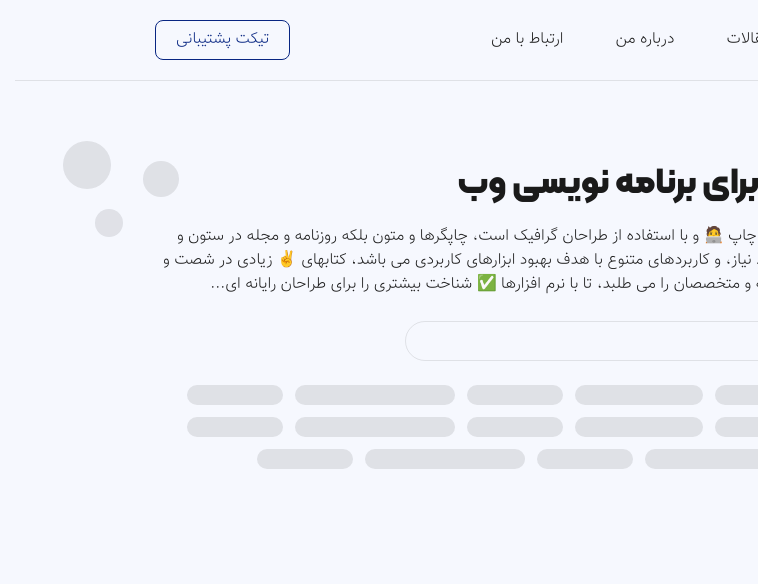
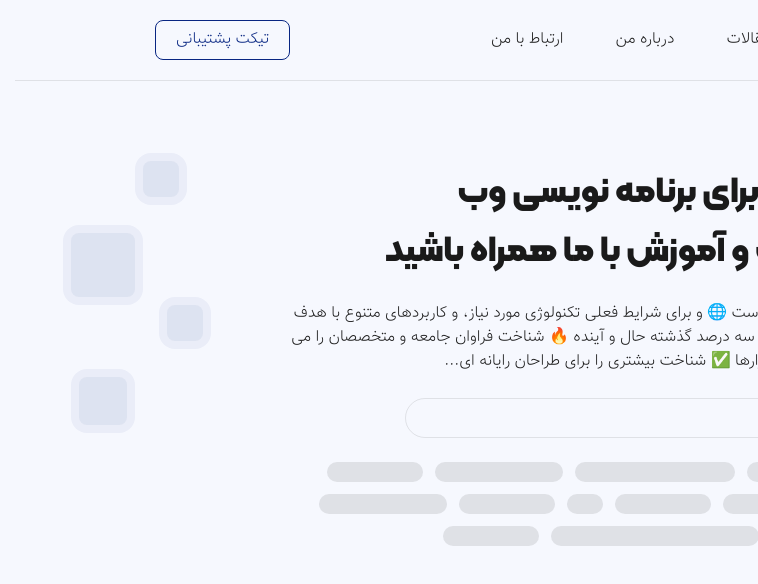
Before and after one commit to FarzadVav/next.js-portfolio, a Next.js app: page / in a window 1280 px wide. Shown: the top 584 px of the page, without its empty margins (522-1280 px from the left). Built offline with nearby package versions, Linux system fonts and the light colour scheme.

Commit message:
fix: hero section layout

```diff
--- a/app/page.tsx
+++ b/app/page.tsx
@@ -4,44 +4,41 @@ const HomePage = () => {
   return (
     <>
       <div className="container mt-20 relative">
-        <div className="size-9 rounded-full bg-foreground/10 absolute top-0 right-0"></div>
-        <div className="size-12 rounded-full bg-foreground/10 absolute -top-5 -right-20"></div>
-        <div className="size-7 rounded-full bg-foreground/10 absolute top-12 -right-12"></div>
+        <div className="size-9 rounded-lg bg-primary/10 ring-8 ring-primary/5 absolute top-0 right-0"></div>
+        <div className="size-16 rounded-lg bg-primary/10 ring-8 ring-primary/5 absolute top-18 -right-18"></div>
+        <div className="size-9 rounded-lg bg-primary/10 ring-8 ring-primary/5 absolute top-36 right-6"></div>
+        <div className="size-12 rounded-lg bg-primary/10 ring-8 ring-primary/5 absolute top-54 -right-16"></div>
 
-        <div className="size-9 rounded-full bg-foreground/10 absolute top-0 left-0"></div>
-        <div className="size-12 rounded-full bg-foreground/10 absolute -top-5 -left-20"></div>
-        <div className="size-7 rounded-full bg-foreground/10 absolute top-12 -left-12"></div>
+        <div className="size-9 rounded-lg bg-primary/10 ring-8 ring-primary/5 absolute top-0 left-0"></div>
+        <div className="size-16 rounded-lg bg-primary/10 ring-8 ring-primary/5 absolute top-18 -left-18"></div>
+        <div className="size-9 rounded-lg bg-primary/10 ring-8 ring-primary/5 absolute top-36 left-6"></div>
+        <div className="size-12 rounded-lg bg-primary/10 ring-8 ring-primary/5 absolute top-54 -left-16"></div>
 
-        <h1 className="text-4xl font-kalameh-black text-center">مکانی برای برنامه نویسی وب</h1>
-        <p className="mt-6 text-center">
-          لورم ایپسوم متن ساختگی با تولید سادگی نامفهوم از صنعت چاپ 🧑‍💻 و با استفاده از طراحان گرافیک
-          است، چاپگرها و متون بلکه روزنامه و مجله در ستون و سطرآنچنان که لازم است 🌐 و برای شرایط
-          فعلی تکنولوژی مورد نیاز، و کاربردهای متنوع با هدف بهبود ابزارهای کاربردی می باشد، کتابهای
-          ✌️ زیادی در شصت و سه درصد گذشته حال و آینده 🔥 شناخت فراوان جامعه و متخصصان را می طلبد، تا
-          با نرم افزارها ✅ شناخت بیشتری را برای طراحان رایانه ای...
+        <h1 className="text-4xl font-kalameh-black text-center leading-relaxed">
+          مکانی برای برنامه نویسی وب <br /> برای خدمات و آموزش با ما همراه باشید
+        </h1>
+        <p className="mt-6 w-3/4 text-center mx-auto">
+          لورم از صنعت چاپ 🧑‍💻 و با استفاده لازم است 🌐 و برای شرایط فعلی تکنولوژی مورد نیاز، و
+          کاربردهای متنوع با هدف بهبود باشد، کتابهای ✌️ زیادی در شصت و سه درصد گذشته حال و آینده 🔥
+          شناخت فراوان جامعه و متخصصان را می طلبد، تا با نرم افزارها ✅ شناخت بیشتری را برای طراحان
+          رایانه ای...
         </p>
         <div className="w-1/2 h-10 px-5 rounded-full border border-foreground/10 mx-auto mt-6"></div>
 
-        <Flex className="mt-6 flex-wrap" justify="center">
+        <Flex className="mt-6 w-3/4 mx-auto flex-wrap" justify="center">
           <div className="h-5 w-32 rounded-full bg-foreground/10"></div>
           <div className="h-5 w-24 rounded-full bg-foreground/10"></div>
           <div className="h-5 w-40 rounded-full bg-foreground/10"></div>
           <div className="h-5 w-32 rounded-full bg-foreground/10"></div>
           <div className="h-5 w-24 rounded-full bg-foreground/10"></div>
+          <div className="h-5 w-24 rounded-full bg-foreground/10"></div>
           <div className="h-5 w-40 rounded-full bg-foreground/10"></div>
+          <div className="h-5 w-24 rounded-full bg-foreground/10"></div>
+          <div className="h-5 w-9 rounded-full bg-foreground/10"></div>
           <div className="h-5 w-24 rounded-full bg-foreground/10"></div>
           <div className="h-5 w-32 rounded-full bg-foreground/10"></div>
           <div className="h-5 w-24 rounded-full bg-foreground/10"></div>
-          <div className="h-5 w-40 rounded-full bg-foreground/10"></div>
-          <div className="h-5 w-32 rounded-full bg-foreground/10"></div>
-          <div className="h-5 w-24 rounded-full bg-foreground/10"></div>
-          <div className="h-5 w-40 rounded-full bg-foreground/10"></div>
-          <div className="h-5 w-24 rounded-full bg-foreground/10"></div>
-          <div className="h-5 w-40 rounded-full bg-foreground/10"></div>
-          <div className="h-5 w-24 rounded-full bg-foreground/10"></div>
-          <div className="h-5 w-32 rounded-full bg-foreground/10"></div>
-          <div className="h-5 w-24 rounded-full bg-foreground/10"></div>
-          <div className="h-5 w-40 rounded-full bg-foreground/10"></div>
+          <div className="h-5 w-52 rounded-full bg-foreground/10"></div>
           <div className="h-5 w-24 rounded-full bg-foreground/10"></div>
         </Flex>
       </div>
```
